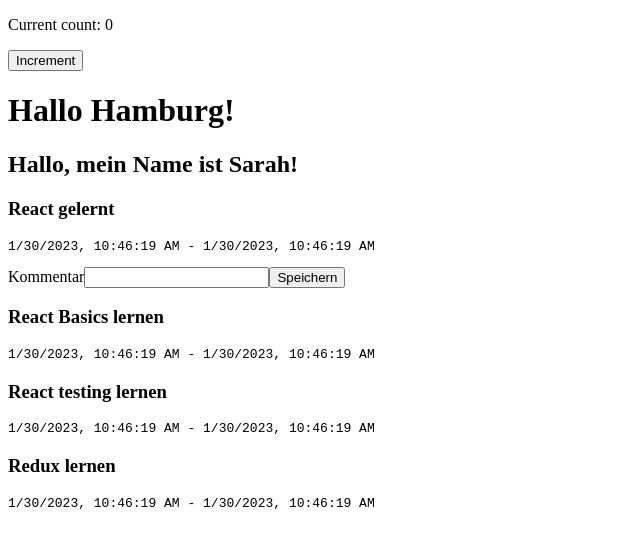
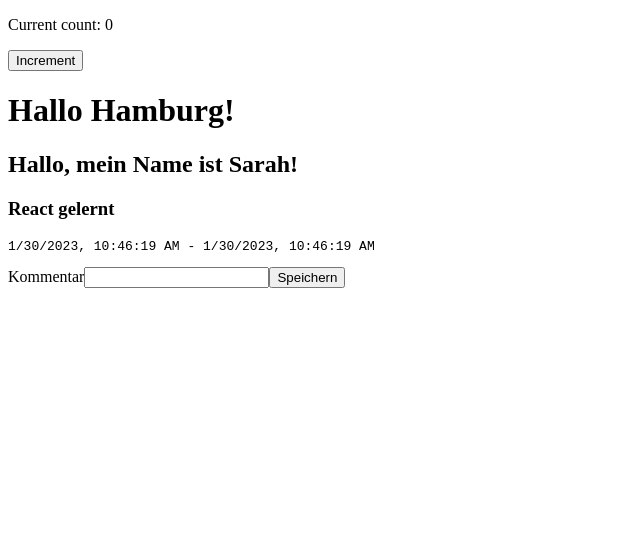
Before and after one commit to SuoraGmbH/react-workshop-2023-01-hl, a React (Create React App) app: page / in a window 1280 px wide. Shown: the top 546 px of the page, without its empty margins (0-640 px from the left). Built offline with nearby package versions, Linux system fonts and the light colour scheme.

Commit message:
iniialize with empty array

```diff
--- a/src/App.tsx
+++ b/src/App.tsx
@@ -14,26 +14,7 @@
     end: new Date(),
   };
 
-  const [timeEntries, setTimeEntries] = useState([
-    {
-      id: "u0e12u90du90adsu90",
-      comment: "React Basics lernen",
-      start: new Date(),
-      end: new Date(),
-    },
-    {
-      id: "jijof9230i9i90di9ads",
-      comment: "React testing lernen",
-      start: new Date(),
-      end: new Date(),
-    },
-    {
-      id: " ijdsa9jjdas",
-      comment: "Redux lernen",
-      start: new Date(),
-      end: new Date(),
-    },
-  ]);
+  const [timeEntries, setTimeEntries] = useState<TimeEntry[]>([]);
 
   function handleNewTimeEntry(newTimeEntry: TimeEntry) {
     setTimeEntries((prevTimeEntries) => [...prevTimeEntries, newTimeEntry]);
```
